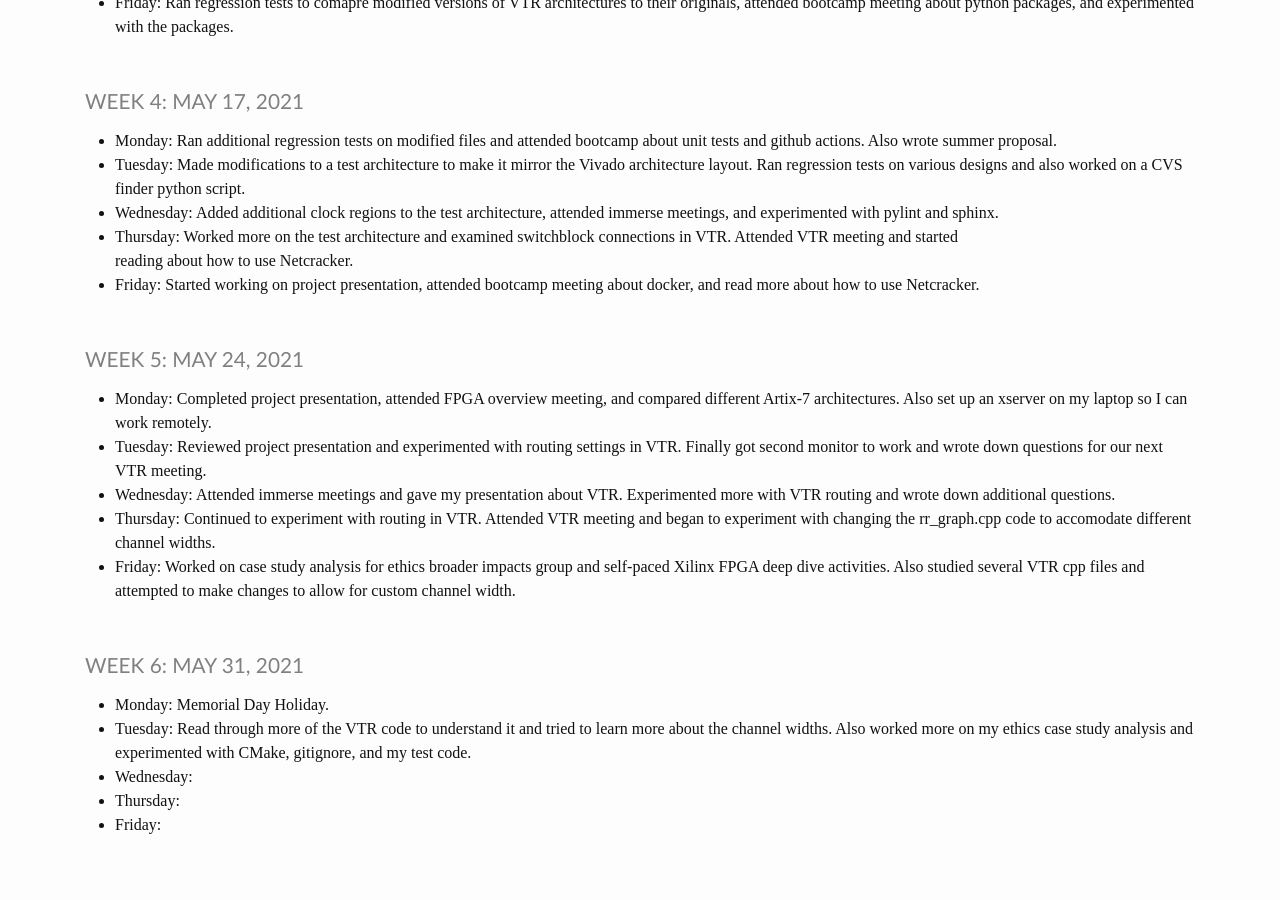
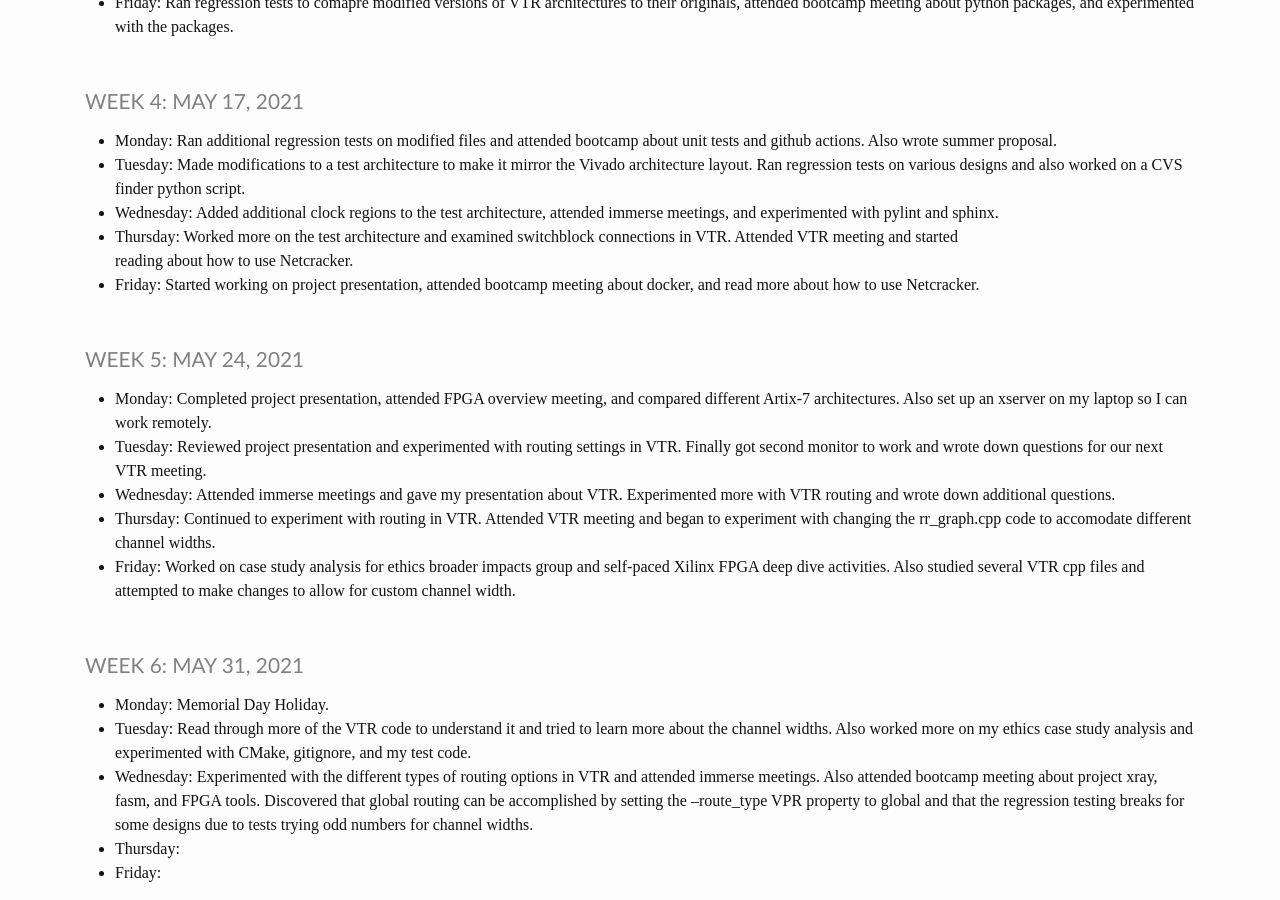
Before and after one commit to heinerb1/heinerb1.github.io, a Jekyll site: the page built from _pages/log.md, in a window 1280 px wide and 900 px high, scrolled down 931 px. Built offline with Jekyll 4.4.1, drawn with Linux system fonts in a browser that asks for light colours; before the commit the page ends 1783 px from its top, so only the background shows below that.

Commit message:
6/2 Update

```diff
--- a/_pages/log.md
+++ b/_pages/log.md
@@ -72,6 +72,10 @@ title: IMMERSE Log
 * **Tuesday**: Read through more of the VTR code to understand it and tried to learn more about
                the channel widths. Also worked more on my ethics case study analysis and experimented
                with CMake, gitignore, and my test code.
-* **Wednesday**:
+* **Wednesday**: Experimented with the different types of routing options in VTR and attended immerse
+                 meetings. Also attended bootcamp meeting about project xray, fasm, and FPGA tools.
+                 Discovered that global routing can be accomplished by setting the --route_type VPR
+                 property to global and that the regression testing breaks for some designs due to
+                 tests trying odd numbers for channel widths.
 * **Thursday**:
 * **Friday**:
```
